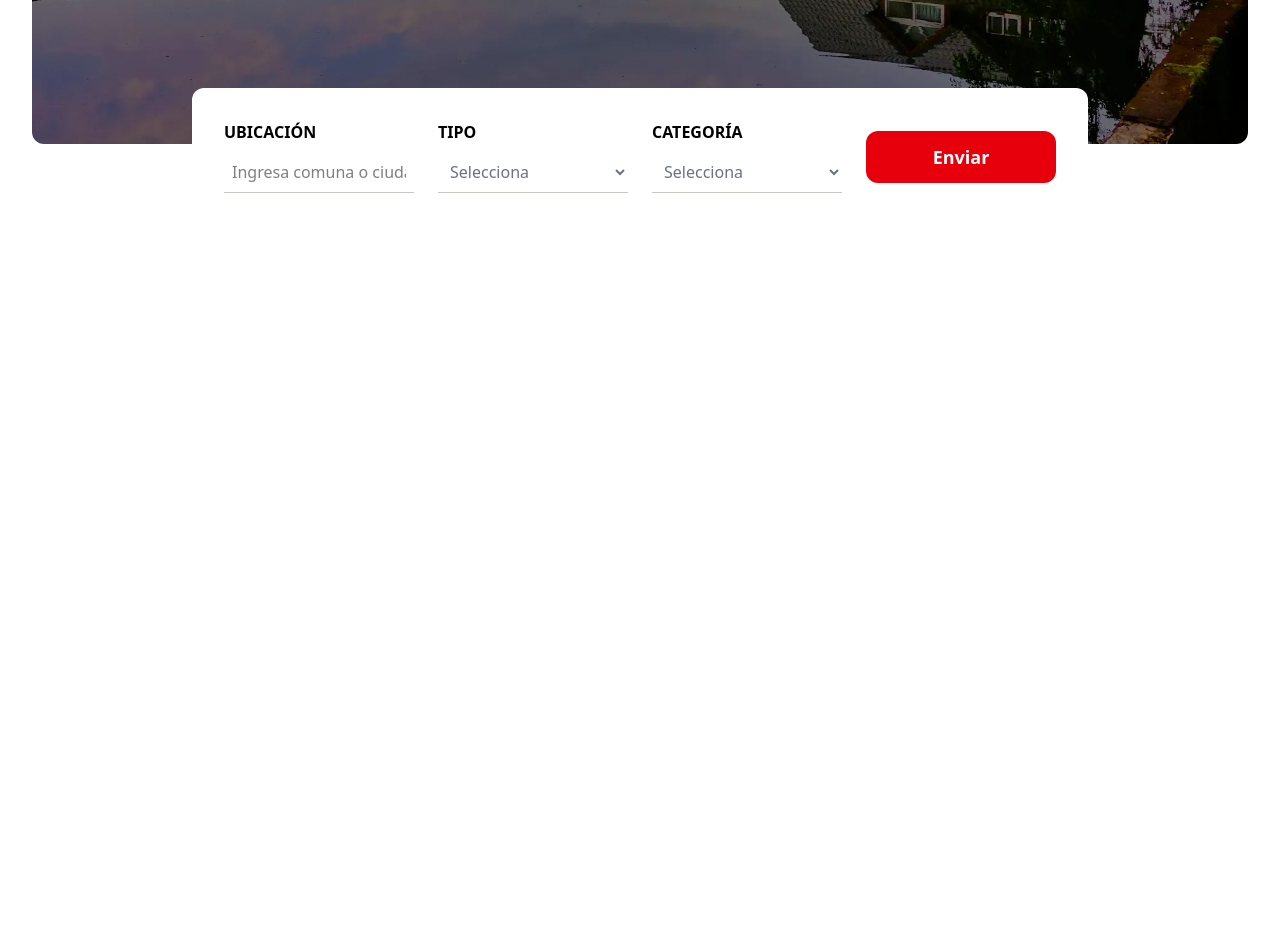
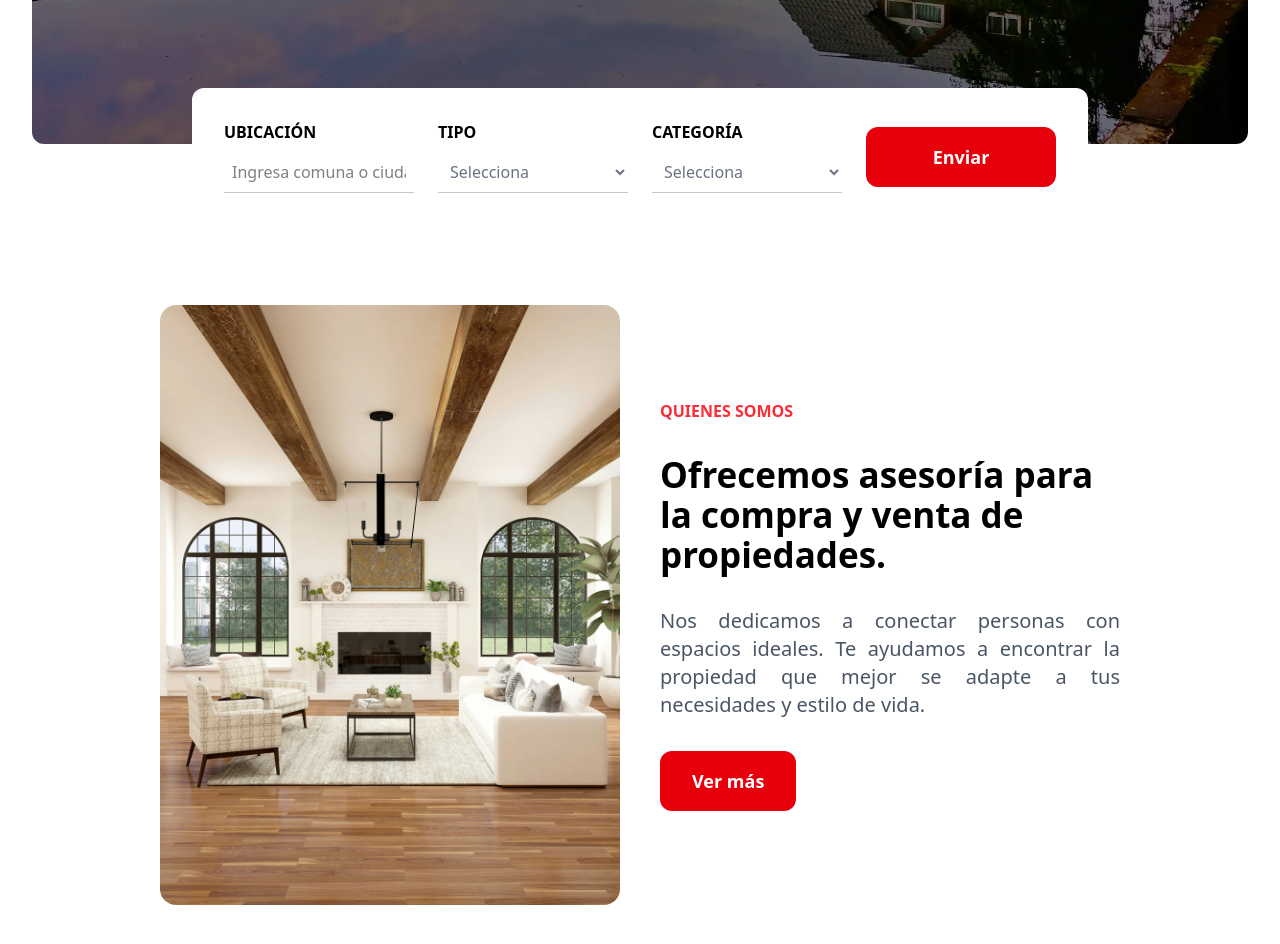
Before and after one commit to RominaOsorio/propiedades, a React (Vite) app: page / in a window 1280 px wide. Shown: the part 480-1424 px from the top of the page. Before the commit the page ends 800 px from the top, so only its background shows below. Built offline with nearby package versions, Linux system fonts and the light colour scheme.

Commit message:
Añadí componente About.jsx

```diff
--- a/src/App.jsx
+++ b/src/App.jsx
@@ -1,5 +1,6 @@
 import Header from './components/Header'
 import { DarkModeProvider } from './context/DarkModeContext'
+import About from './layout/About'
 import Hero from './layout/Hero'
 
 const App = () => {
@@ -8,6 +9,7 @@ const App = () => {
       <DarkModeProvider>
         <Header />
         <Hero />
+        <About />
       </DarkModeProvider>
     </>
   )
--- a/src/layout/About.jsx
+++ b/src/layout/About.jsx
@@ -1,8 +1,40 @@
-import React from 'react'
+import { useEffect } from 'react'
+import { useDarkMode } from '../context/DarkModeContext'
+import aboutimg from '../assets/images/about.jpg'
+import AOS from 'aos'
+import 'aos/dist/aos.css'
 
 const About = () => {
+  useEffect(() => {
+    AOS.init({
+      offset: 200,
+      duration: 800,
+      easing: 'ease-in-out-sine',
+      delay: 100
+    })
+  }, [])
+
+  const { darkMode } = useDarkMode()
+
   return (
-    <div>About</div>
+    <>
+      <section id='about' className={`${darkMode ? 'dark bg-black' : 'light bg-transparent'} w-full m-auto lg:px-40 px-10 py-20 grid lg:grid-cols-2 grid-cols-1 justify-center items-center gap-10`}>
+        <div>
+          <img data-aos='zoom-in' src={aboutimg} alt='about image' className='rounded-2xl lg:w-[500px] lg:h-[600px]' />
+        </div>
+
+        <div className='flex flex-col justify-center items-start gap-8'>
+          <h2 data-aos='zoom-in' className='text-red-500 dark:text-white uppercase font-semibold'>Quienes somos</h2>
+          <h3 data-aos='zoom-in' data-aos-delay='200' className='text-black text-[35px] font-semibold leading-10 dark:text-white'>
+            Ofrecemos asesoría para la compra y venta de propiedades.
+          </h3>
+          <p data-aos='zoom-in' data-aos-delay='400' className='text-xl text-gray-600 dark:text-white text-justify'>
+            Nos dedicamos a conectar personas con espacios ideales. Te ayudamos a encontrar la propiedad que mejor se adapte a tus necesidades y estilo de vida.
+          </p>
+          <button className='bg-red-600 dark:bg-red-700 hover:bg-black dark:hover:bg-white dark:hover:text-black text-lg py-4 px-8 text-white font-semibold rounded-xl cursor-pointer transform hover:scale-105 transition-transform duration-300'>Ver más</button>
+        </div>
+      </section>
+    </>
   )
 }
 
--- a/src/layout/Hero.jsx
+++ b/src/layout/Hero.jsx
@@ -92,7 +92,7 @@ const Hero = () => {
           </div>
 
           <div className='w-full'>
-            <button className='bg-red-600 dark:bg-red-700 hover:bg-black dark:hover:bg-white dark:hover:text-black text-lg p-3 w-full text-white font-semibold rounded-xl cursor-pointer transform hover:scale-105 transition-transform duration-300'>Enviar</button>
+            <button className='bg-red-600 dark:bg-red-700 hover:bg-black dark:hover:bg-white dark:hover:text-black text-lg p-4 w-full text-white font-semibold rounded-xl cursor-pointer transform hover:scale-105 transition-transform duration-300'>Enviar</button>
           </div>
 
         </div>
```
